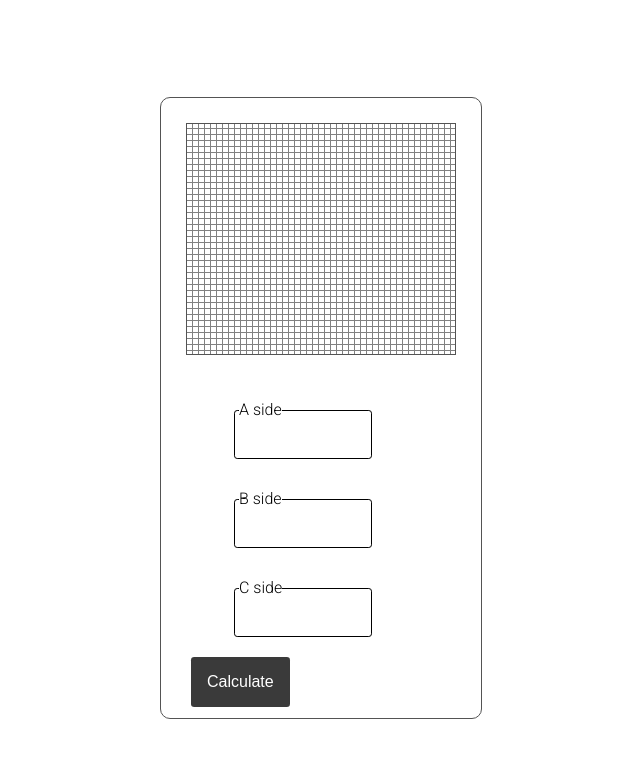
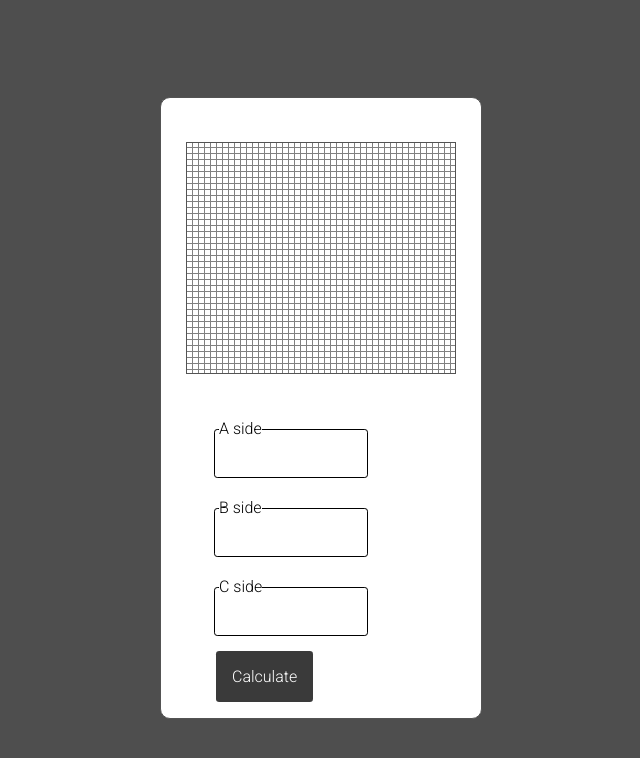
Before and after one commit to Clockwork25/triangle-draw, a React (Create React App) app: page / in a window 1280 px wide. Shown: the top 758 px of the page, without its empty margins (319-959 px from the left). Built offline with nearby package versions, Linux system fonts and the light colour scheme; the HTML template or start-up script is replaced by a standard one.

Commit message:
Final Update

```diff
--- a/public/index.html
+++ b/public/index.html
@@ -25,7 +25,7 @@
     -->
     <title>Triangle Draw</title>
   </head>
-  <body>
+  <body style="background-color:#4e4e4e">
     <noscript>You need to enable JavaScript to run this app.</noscript>
     <div id="root"></div>
     <!--
--- a/src/components/Form.css
+++ b/src/components/Form.css
@@ -1,16 +1,15 @@
-@import url('https://fonts.googleapis.com/css2?family=Roboto:wght@300;500&display=swap');
+@import url("https://fonts.googleapis.com/css2?family=Roboto:wght@300;500&display=swap");
 /*
  CSS rules to specify families
-
  font-family: 'Roboto', sans-serif;
 */
 
 .interactive {
-    display:flex;
+  display: flex;
   justify-content: center;
   align-items: center;
   height: 600px;
-    width:300px;
+  width: 300px;
   display: grid;
   grid-template-rows: 1fr 1fr;
   grid-template-columns: 1fr;
@@ -19,76 +18,77 @@
   border-radius: 10px;
   border-width: 1px;
   padding: 10px 10px;
+  background-color: white;
 }
 
-#answerWindow{
+#answerWindow {
+  display: grid;
+  grid-template-rows: 1fr 1fr;
+  grid-template-columns: 1fr;
   border-style: solid;
   border-color: rgb(83, 83, 83);
   border-width: 1px;
   padding: 5%;
-    margin:5%;
-    height:200px;
+  margin: 5%;
+  height: 200px;
   background-position: center;
   background-size: 6px 6px;
-    background-image:
-    linear-gradient(to right, grey 0.5px, transparent 1px),
+  background-image: linear-gradient(to right, grey 0.5px, transparent 1px),
     linear-gradient(to bottom, grey 0.5px, transparent 1px);
 }
 
-
-#answerTriangleCanvas{
-    height:180px;
-    width:200px;
+#answerTriangleCanvas {
+  height: 180px;
+  width: 200px;
 }
 
-#answerText{
+#answerText {
   text-align: center;
-    font-family: 'Roboto', sans-serif;
+  font-family: "Roboto", sans-serif;
   font-weight: 500;
   font-size: large;
 }
 
-#formFieldsWrapper {
-    padding:20px;
-}
-
-.formFields{
-    padding: 20px 0;
+.formFields {
+  padding: 15px 0;
 }
 
 .field {
-    top:0;
-    left:0;
-    width:40%;
+  top: 0;
+  left: 0;
+  width: 40%;
   height: 100%;
   border: 1px solid;
-    border-radius: .2rem;
+  border-radius: 0.2rem;
   outline: none;
-    padding:1rem;
-    z-index:1;
+  padding: 1rem;
+  z-index: 1;
 }
 
-.label  {
-    position:relative;
+.label {
+  position: relative;
   background-color: white;
-    left:3rem;
-    top:-1.5rem;
-    font-family: 'Roboto', sans-serif;
+  left: 3rem;
+  top: -1.5rem;
+  font-family: "Roboto", sans-serif;
   font-weight: 300;
 }
 
 #button {
-    display:block;
+  display: block;
   padding: 1rem 1rem;
-    outline:none;
+  outline: none;
   border: none;
   background-color: rgb(58, 58, 58);
-    color:white;
-    font-size:12pt;
+  color: white;
+  font-size: 12pt;
   border-radius: 0.2rem;
   cursor: pointer;
+  margin-left: 45px;
+  font-family: "Roboto", sans-serif;
+  font-weight: 300;
 }
 
-#button:hover{
-    box-shadow:0 10px 20px rgb(58, 58, 58, 0.5);
+#button:hover {
+  box-shadow: 0 10px 20px rgb(58, 58, 58, 0.5);
 }
--- a/src/components/Form.js
+++ b/src/components/Form.js
@@ -78,10 +78,10 @@ class Form extends Component {
         <div id="answerWindow">
           <div id="answerTriangle">
           </div>
-          <br />
           <div id="answerText">{this.state.triangleAnswer}</div>
         </div>
-        <form onSubmit={this.handleCalcButton} id="formFieldsWrapper">
+        <div>
+        <form onSubmit={this.handleCalcButton}>
           <div className="formFields">
             <label htmlFor="a" className="label">
               A side
@@ -123,6 +123,7 @@ class Form extends Component {
           </div>
           <button id="button">Calculate</button>
         </form>
+        </div>
       </div>
     );
   }
```
Lines whose indentation alone changed are shown as unchanged.
